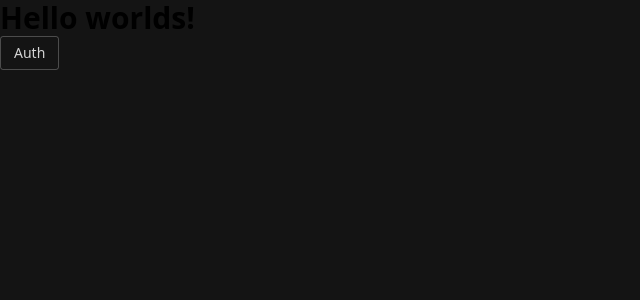
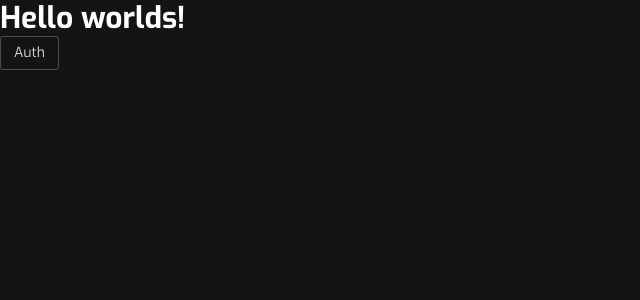
Before and after one commit to faisalindrianto/vue-naive-kanban, a Vue app: page /login in a window 1280 px wide. Shown: the top 300 px of the page, without its empty margins (0-640 px from the left). Built offline with nearby package versions, Linux system fonts and the light colour scheme; what axios-mock-adapter would draw is missing.

Commit message:
add some styling

```diff
--- a/src/assets/style.css
+++ b/src/assets/style.css
@@ -1,3 +1,19 @@
+@import url('https://fonts.googleapis.com/css2?family=Exo:ital,wght@0,100;0,200;0,300;0,400;0,500;0,600;0,700;0,800;0,900;1,100;1,200;1,300;1,400;1,500;1,600;1,700;1,800;1,900&display=swap');
+
 body {
-  background-color: #141414 !important;
+  background-color: #141414;
+  color: #FFFFFF;
+  font-family: 'Exo', 'sans-serif';
 }
+
+.container {
+  max-width: 80%;
+  margin: 0 auto;
+  margin-top: 4rem;
+}
+
+@media screen and (max-width: 600px) {
+  .container {
+    max-width: 90%;
+  }
+}
```
